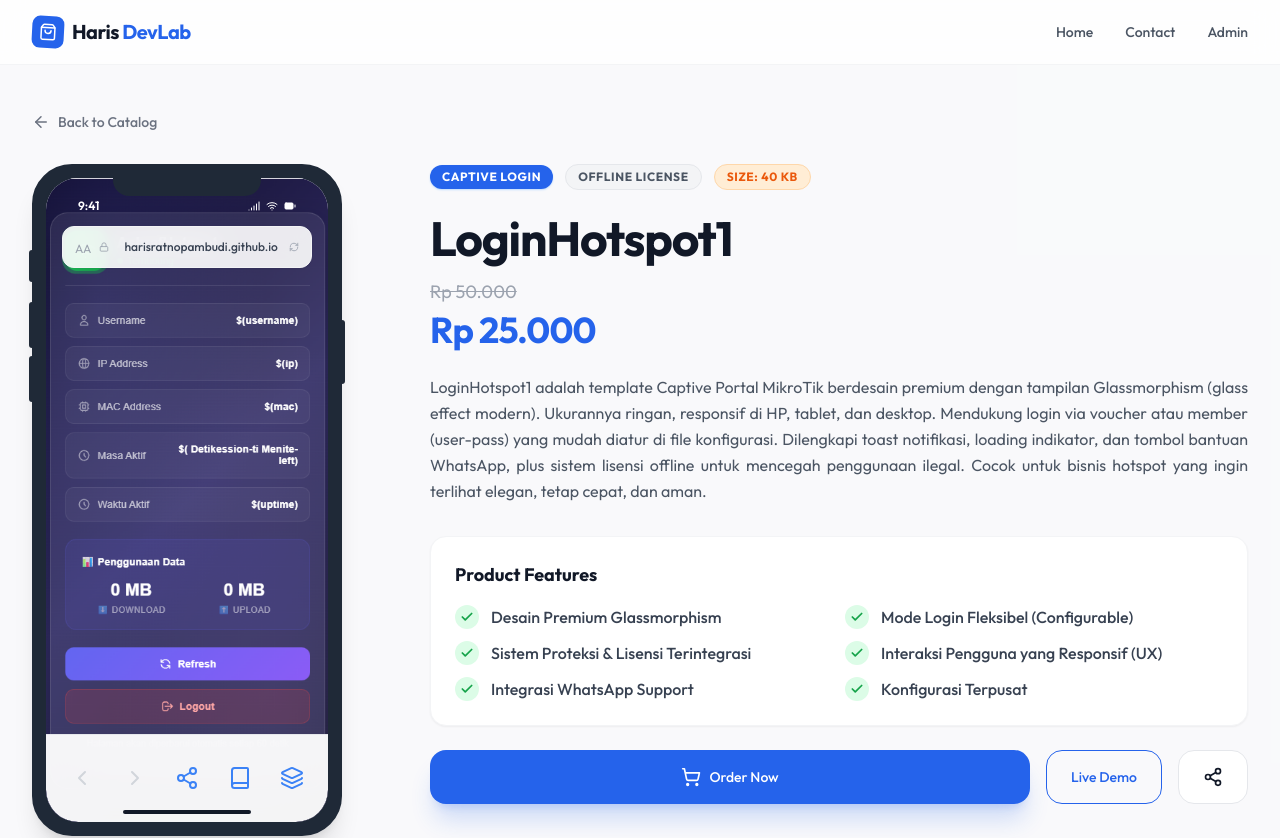
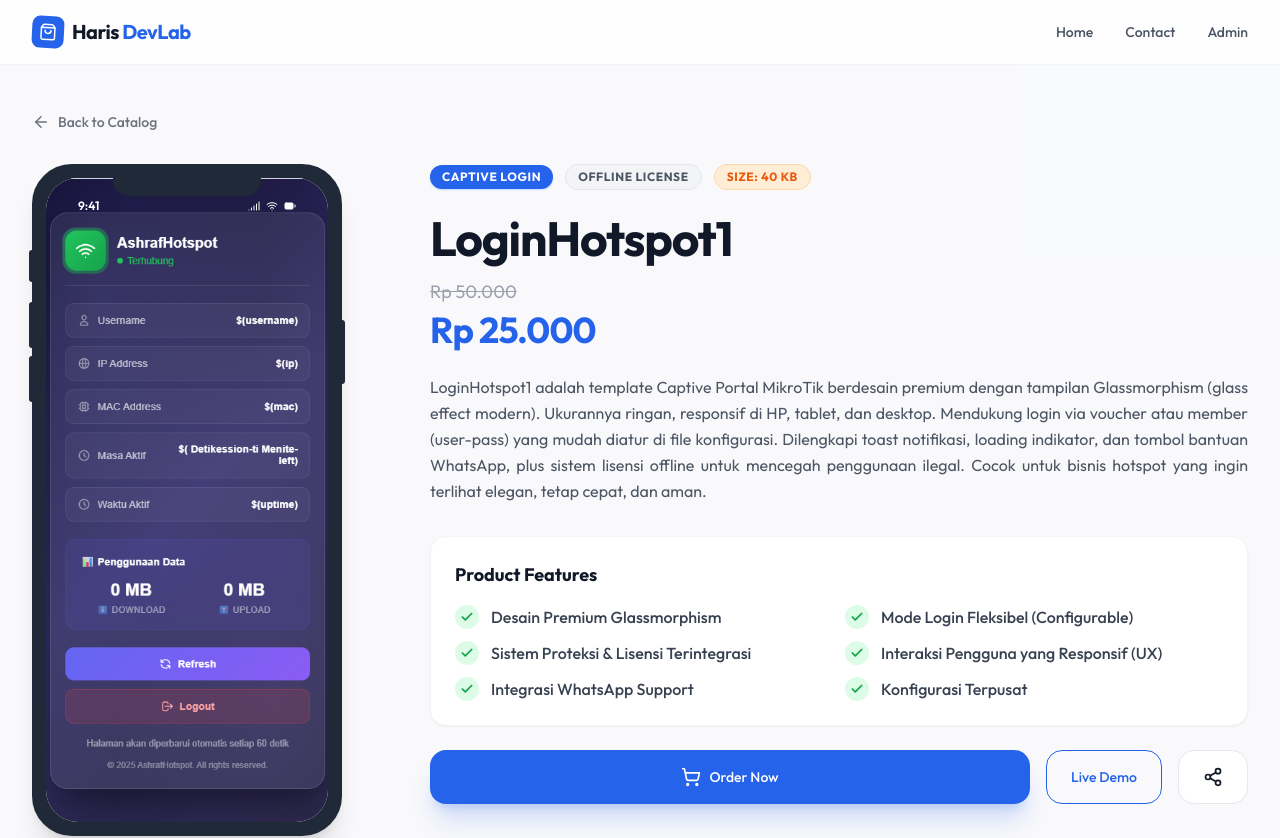
Before and after one commit to harisratnopambudi/harisratnopambudi.github.io, a React (Vite) app: page /product/1766714059553 in a window 1280 px wide. Shown: the top 838 px of the page. Built offline with nearby package versions, Linux system fonts and the light colour scheme.

Commit message:
remove safari browser ui overlay to revert to clean look

```diff
--- a/src/pages/ProductDetail.jsx
+++ b/src/pages/ProductDetail.jsx
@@ -2,7 +2,7 @@
 import { useParams, Link } from 'react-router-dom';
 import { PRODUCTS } from '../data/products';
 import { Button } from '../components/ui/Button';
-import { ArrowLeft, Check, ShoppingCart, Share2, Wifi, Battery, Signal, Lock, RefreshCw, ChevronLeft, ChevronRight, Book, Layers } from 'lucide-react';
+import { ArrowLeft, Check, ShoppingCart, Share2, Wifi, Battery, Signal } from 'lucide-react';
 
 export const ProductDetail = () => {
     const { id } = useParams();
@@ -136,31 +136,7 @@
                                         <Battery size={12} className="text-white fill-white" />
                                     </div>
                                 </div>
-                                {/* Safari Browser Overlay */}
-                                {/* Top Bar (Address) */}
-                                <div className="absolute top-12 left-0 w-full px-4 z-20">
-                                    <div className="bg-white/90 backdrop-blur-md rounded-xl py-2 px-3 flex items-center shadow-sm border border-gray-100">
-                                        <div className="text-gray-400 mr-2"><span className="text-xs">AA</span></div>
-                                        <Lock size={10} className="text-gray-400 mr-1" />
-                                        <div className="flex-1 text-center text-xs font-medium text-gray-700 truncate mx-2">
-                                            {new URL(product.demoUrl || 'https://google.com').hostname}
-                                        </div>
-                                        <RefreshCw size={10} className="text-gray-400" />
-                                    </div>
-                                </div>
 
-                                {/* Bottom Bar (Nav) */}
-                                <div className="absolute bottom-0 left-0 w-full h-[88px] bg-white/95 backdrop-blur-xl border-t border-gray-200 z-20 rounded-b-[2rem] flex flex-col justify-end">
-                                    <div className="flex justify-between items-start px-6 pb-8 pt-4 text-blue-500">
-                                        <ChevronLeft size={24} className="text-gray-300" /> {/* Disabled state */}
-                                        <ChevronRight size={24} className="text-gray-300" />
-                                        <Share2 size={24} />
-                                        <Book size={24} />
-                                        <Layers size={24} />
-                                    </div>
-                                    {/* Home Indicator */}
-                                    <div className="absolute bottom-2 left-1/2 -translate-x-1/2 w-32 h-1 bg-gray-900 rounded-full"></div>
-                                </div>
                             </div>
                         </div>
                     </div>
```
